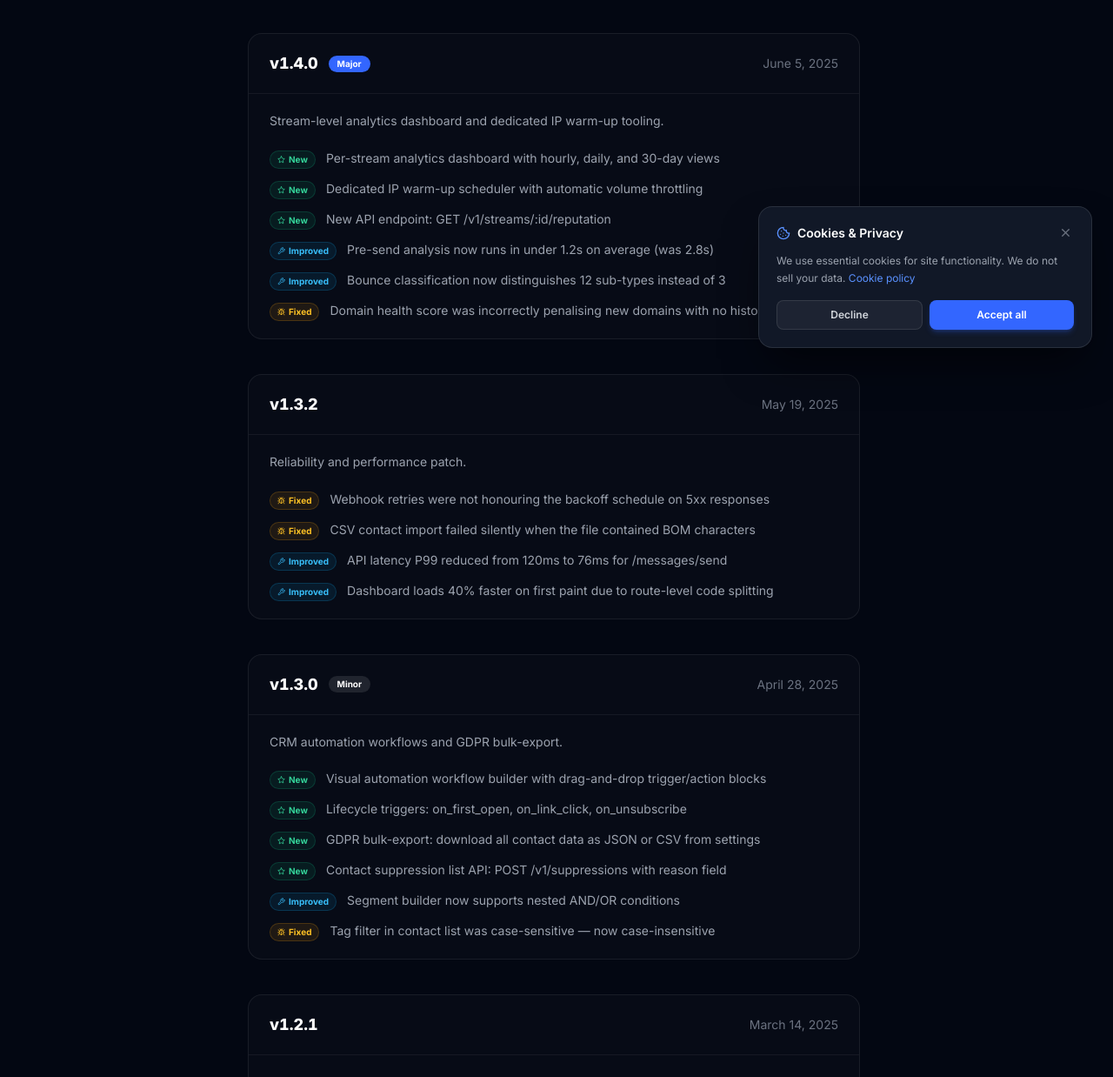
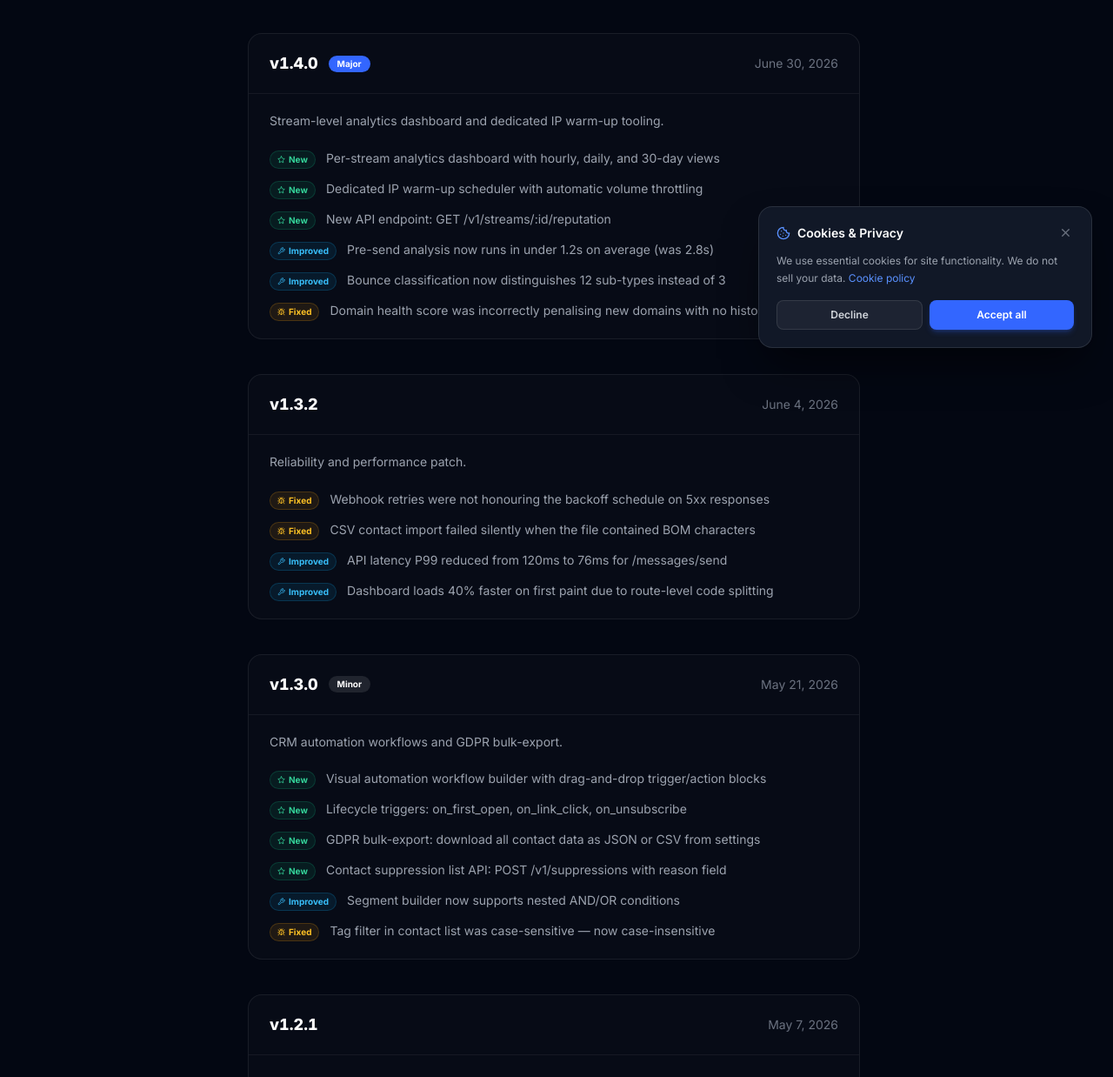
Before and after one commit to MaximilienMoreau/MailerForm, a React (Vite) app: page /changelog in a window 1280 px wide. Shown: the part 384-1622 px from the top of the page at 87% size. Built offline with nearby package versions, Linux system fonts and the light colour scheme.

Commit message:
fixed-updates

```diff
--- a/src/components/CtaSection.tsx
+++ b/src/components/CtaSection.tsx
@@ -2,6 +2,8 @@ import { useRef, useState, type ChangeEvent, type FormEvent } from 'react'
 import { motion, AnimatePresence } from 'framer-motion'
 import { ArrowRight, CheckCircle2, Loader2, Zap } from 'lucide-react'
 import { EASE, VP_LG } from '@/lib/motion'
+
+const FORM_ID = import.meta.env.VITE_FORMSPREE_ID as string | undefined
 
 type FormState = 'idle' | 'loading' | 'success' | 'error'
 
@@ -42,10 +44,9 @@ export default function CtaSection() {
     setErrorMsg('')
 
     try {
-      const formId = import.meta.env.VITE_FORMSPREE_ID
-      if (!formId) throw new Error('no_form_id')
+      if (!FORM_ID) throw new Error('no_form_id')
 
-      const res = await fetch(`https://formspree.io/f/${formId}`, {
+      const res = await fetch(`https://formspree.io/f/${FORM_ID}`, {
         method: 'POST',
         headers: { 'Content-Type': 'application/json', Accept: 'application/json' },
         body: JSON.stringify({ email: value }),
@@ -107,6 +108,16 @@ export default function CtaSection() {
           initial={{ opacity: 0, y: 20 }} whileInView={{ opacity: 1, y: 0 }} viewport={VP_LG}
           transition={{ duration: 0.5, delay: 0.2, ease: EASE }}
         >
+          {!FORM_ID ? (
+            <a
+              href="mailto:hello@mailerform.io"
+              className="btn-primary text-base px-8 py-3.5 mx-auto"
+            >
+              Get in touch
+              <ArrowRight size={16} aria-hidden />
+            </a>
+          ) : (
+            <>
               <AnimatePresence mode="wait">
                 {state === 'success' ? (
                   <motion.div
@@ -188,6 +199,8 @@ export default function CtaSection() {
                   No credit card · 10k emails free · Cancel anytime
                 </p>
               )}
+            </>
+          )}
         </motion.div>
 
         <motion.div
--- a/src/pages/ChangelogPage.tsx
+++ b/src/pages/ChangelogPage.tsx
@@ -26,8 +26,8 @@ interface Release {
 const releases: Release[] = [
   {
     version: '1.4.0',
-    date: 'June 5, 2025',
-    isoDate: '2025-06-05',
+    date: 'June 30, 2026',
+    isoDate: '2026-06-30',
     badge: 'Major',
     summary: 'Stream-level analytics dashboard and dedicated IP warm-up tooling.',
     changes: [
@@ -41,8 +41,8 @@ const releases: Release[] = [
   },
   {
     version: '1.3.2',
-    date: 'May 19, 2025',
-    isoDate: '2025-05-19',
+    date: 'June 4, 2026',
+    isoDate: '2026-06-04',
     summary: 'Reliability and performance patch.',
     changes: [
       { type: 'fixed',    text: 'Webhook retries were not honouring the backoff schedule on 5xx responses' },
@@ -53,8 +53,8 @@ const releases: Release[] = [
   },
   {
     version: '1.3.0',
-    date: 'April 28, 2025',
-    isoDate: '2025-04-28',
+    date: 'May 21, 2026',
+    isoDate: '2026-05-21',
     badge: 'Minor',
     summary: 'CRM automation workflows and GDPR bulk-export.',
     changes: [
@@ -68,8 +68,8 @@ const releases: Release[] = [
   },
   {
     version: '1.2.1',
-    date: 'March 14, 2025',
-    isoDate: '2025-03-14',
+    date: 'May 7, 2026',
+    isoDate: '2026-05-07',
     summary: 'Security patch and SPF/DKIM validation improvements.',
     changes: [
       { type: 'fixed',    text: 'Resolved SSRF vulnerability in the link-safety scanner (reported via responsible disclosure)' },
@@ -80,8 +80,8 @@ const releases: Release[] = [
   },
   {
     version: '1.2.0',
-    date: 'February 10, 2025',
-    isoDate: '2025-02-10',
+    date: 'April 14, 2026',
+    isoDate: '2026-04-14',
     badge: 'Minor',
     summary: 'White-label option and custom domain tracking.',
     changes: [
@@ -94,8 +94,8 @@ const releases: Release[] = [
   },
   {
     version: '1.1.0',
-    date: 'November 22, 2024',
-    isoDate: '2024-11-22',
+    date: 'March 28, 2026',
+    isoDate: '2026-03-28',
     badge: 'Minor',
     summary: 'Public launch — Growth and Scale plans, full CRM.',
     changes: [
@@ -109,8 +109,8 @@ const releases: Release[] = [
   },
   {
     version: '1.0.0',
-    date: 'August 5, 2024',
-    isoDate: '2024-08-05',
+    date: 'March 5, 2026',
+    isoDate: '2026-03-05',
     badge: 'Major',
     summary: 'Private beta — transactional stream and deliverability analysis.',
     changes: [
```
Lines whose indentation alone changed are shown as unchanged.
